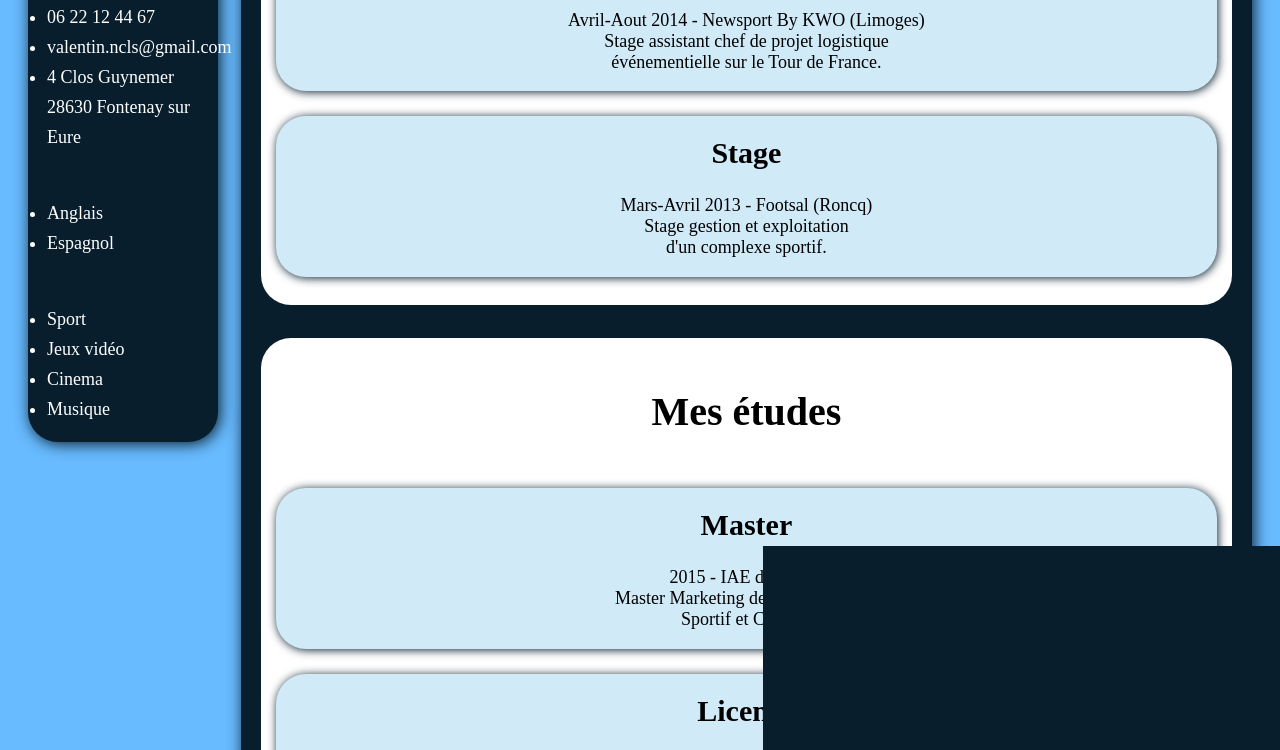
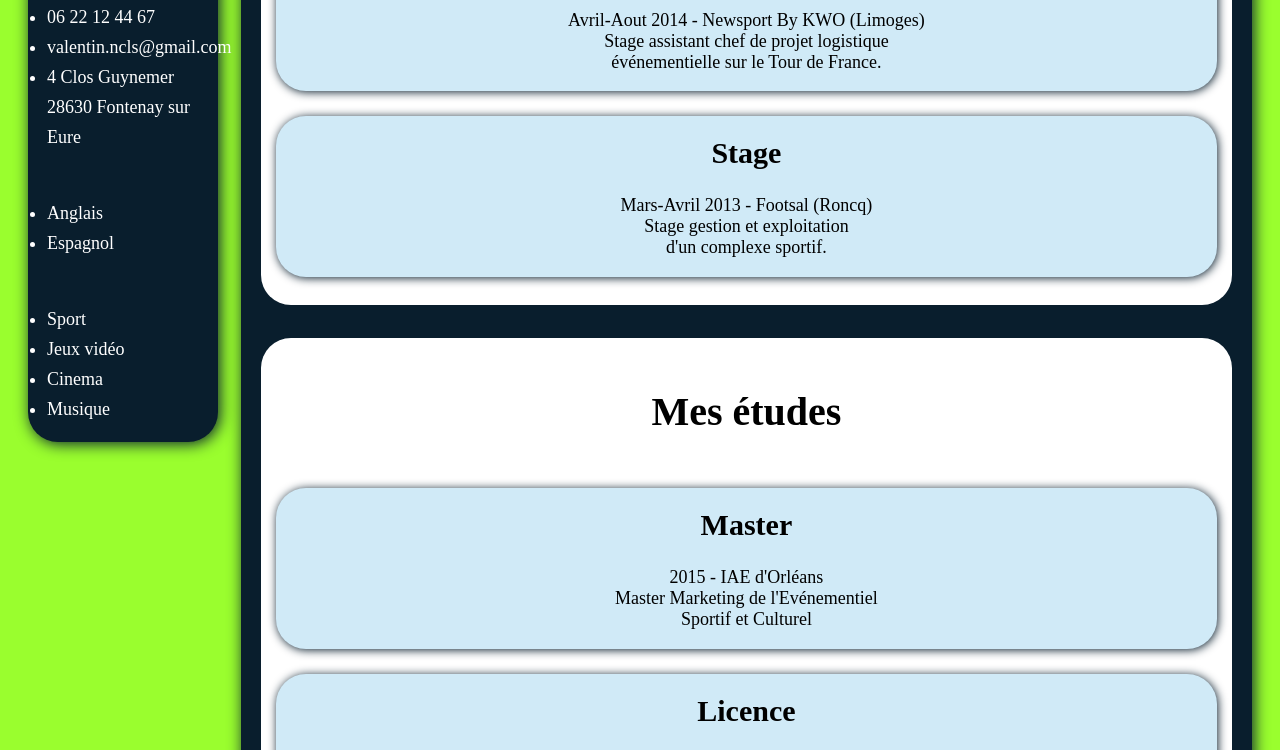
Before and after one commit to Valncls/Quete_HTML5, a plain HTML site: page index.html in a window 1280 px wide. Shown: the part 725-1475 px from the top of the page. Drawn offline with Linux system fonts and the light colour scheme; a web font is replaced by a local one.

Commit message:
change background color (quete git workflow)

```diff
--- a/stylesheet.css
+++ b/stylesheet.css
@@ -1,5 +1,5 @@
 body {
-    background-color: rgb(104, 187, 285);
+    background-color: #9AFE2E;
     font-family: 'Quattrocento', serif;
     font-size: 18px;
     min-height: 100%;
```
